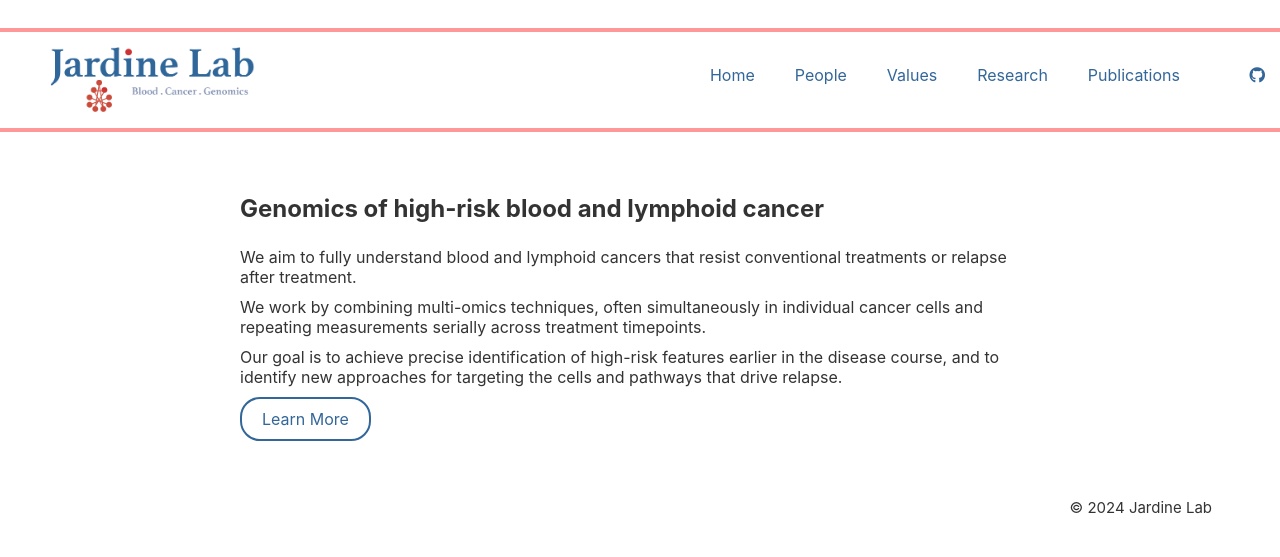
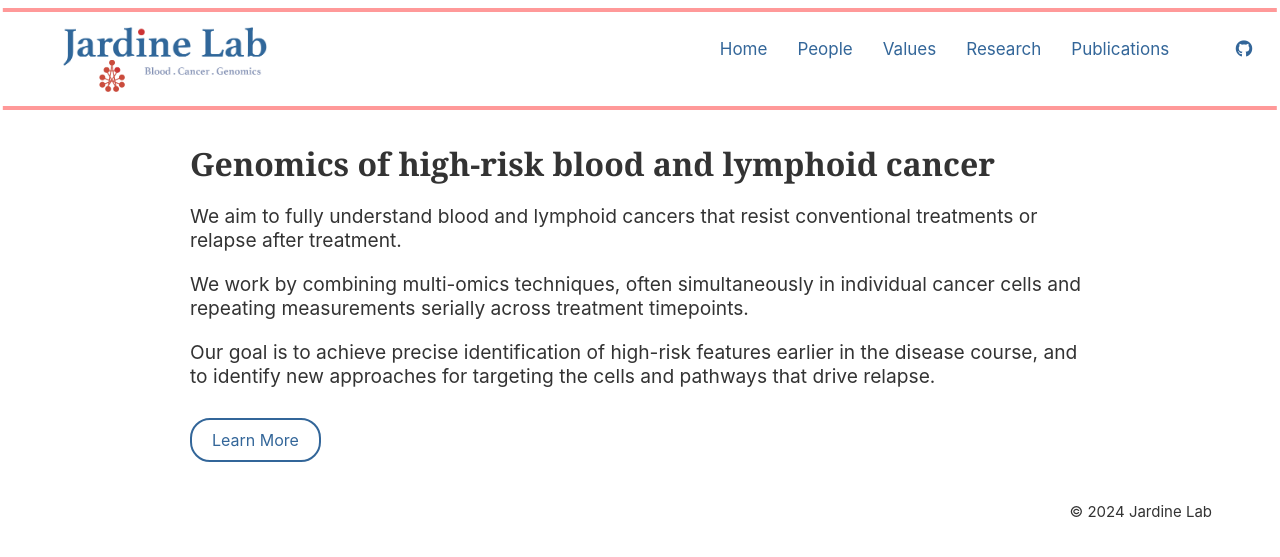
Before and after one commit to vkorak/vkorak.github.io, a Jekyll site: the page built from index.md, in a window 1280 px wide. Shown: the top 557 px of the page. Built offline with Jekyll 4.4.1, drawn with Linux system fonts in a browser that asks for light colours.

Commit message:
update welcome page

```diff
--- a/_includes/header.html
+++ b/_includes/header.html
@@ -27,28 +27,23 @@
       text-align: left;
     }
 
-    .container {
-    max-width: 1000px;  /* Page width is limited to 900px */
-    margin: 0 auto;    /* Horizontally center the page */
-    padding: 20px;     /* Add padding around the content */
-    background-color: white;
-  }
-
   .inner-wrapper {
-  margin-top: auto;
-  margin-bottom: auto;
-  max-width: 800px;
+  max-width: 900px;
   padding: 0px;
+  align-items: left;
 }
 
 
 .welcome-heading {
-  font-size: 1.5em; /* Large heading */
-  text-align: left; /* Ensure heading is aligned to the left */
+  font-family: 'Georgia', serif;
+  font-size: 2em;
+  text-align: left;
+  margin-bottom: 10px;
 }
 
 .lead {
-  font-size: 1em; /* Lead text size */
+  font-size: 1.2em; /* Lead text size */
+  font-family: Poppins,-apple-system,BlinkMacSystemFont,"Segoe UI",Roboto,"Helvetica Neue",Arial,sans-serif;
   text-align: left; /* Ensure lead paragraph is aligned to the left */
 }
 
@@ -61,8 +56,10 @@
     }
 
     li {
+      font-size: 1.2em; /* Lead text size */
+      font-family: Poppins,-apple-system,BlinkMacSystemFont,"Segoe UI",Roboto,"Helvetica Neue",Arial,sans-serif;
       padding-left: 0px; /* Add padding to indent the list items */
-      margin-bottom: 10px; /* Space between list items */
+      margin-bottom: 20px; /* Space between list items */
     }
 
     /* Navigation Bar Styles */
@@ -74,16 +71,10 @@
       border-top: 4px solid #ff9999; /* Top border line */
       border-bottom: 4px solid #ff9999; /* Bottom border line */
       display: flex;
-      width: 100vw; /* Full viewport width */
+      width: 98vw; /* Full viewport width */
       position: relative; /* Make sure it can expand */
       left: 50%; /* Centering trick */
       transform: translateX(-50%); /* Center the navbar */
-    }
-
-    .navbar-brand {
-      text-decoration: none;
-      font-size: 24px; /* Brand text size */
-      color: #001a21; /* Brand color */
     }
 
     .navbar ul {
@@ -95,14 +86,15 @@
 
     .navbar ul li {
       position: relative; /* For dropdown positioning */
-      margin-left: 10px; /* Space between items */
+      margin-left: 0px; /* Space between items */
     }
 
     .navbar ul li a {
 
       text-decoration: none;
-      padding: 0px 15px; /* Link padding */
+      padding:15px 15px; /* Link padding */
       display: block;
+      font-size: 17px;
       color: #336699; /* Link color */
       transition: background-color 0.3s, color 0.3s; /* Smooth transition */
     }
@@ -196,7 +188,7 @@
       <li>We work by combining multi-omics techniques, often simultaneously in individual cancer cells and repeating measurements serially across treatment timepoints.</li>
       <li>Our goal is to achieve precise identification of high-risk features earlier in the disease course, and to identify new approaches for targeting the cells and pathways that drive relapse.</li>
     </ul>
-    <a href="/research/" style="display: inline-block; padding: 10px 20px; background-color: transparent; border: 2px solid #336699; color: #336699; text-decoration: none; border-radius: 20px;">Learn More</a>
+    <a href="/research/" style="display: inline-block; padding: 10px 20px;margin-top: 10px; background-color: transparent; border: 2px solid #336699; color: #336699; text-decoration: none; border-radius: 20px;">Learn More</a>
   </div>
   <!-- / Inner Wrapper -->
   {% endif %}
```
